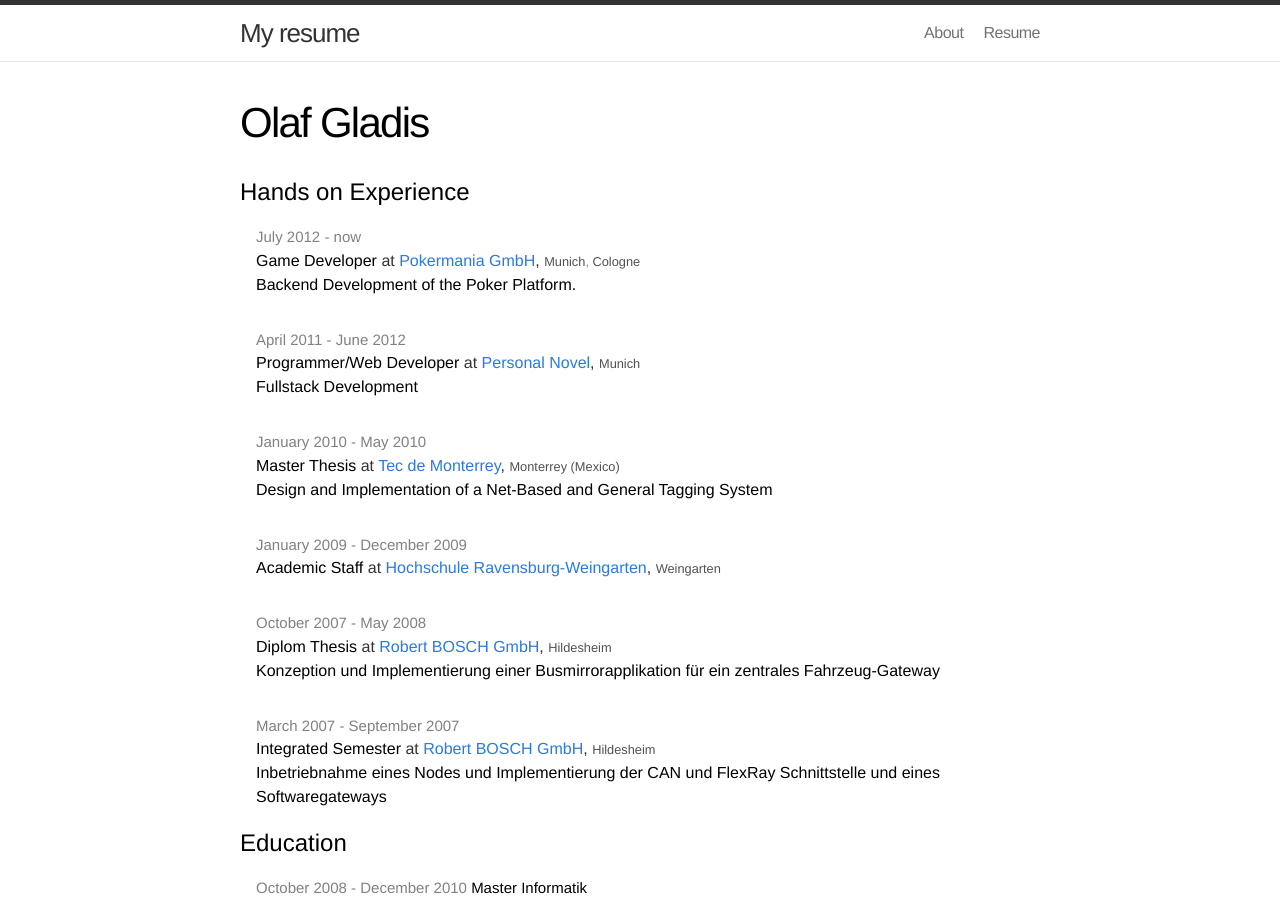
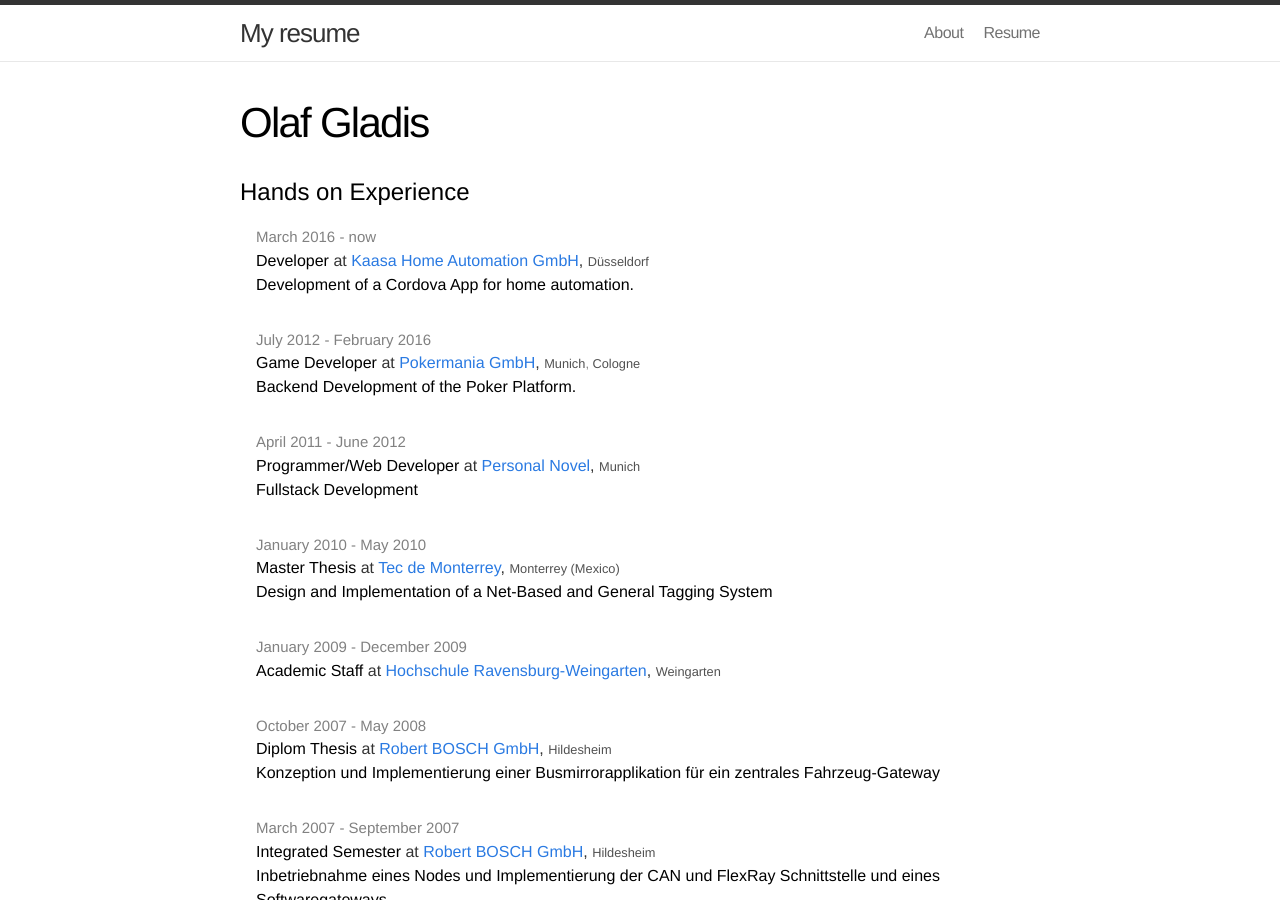
Before and after one commit to hwmrocker/resume, a Jekyll site: the page built from index.html, in a window 1280 px wide and 900 px high. Built offline with Jekyll 4.4.1, drawn with Linux system fonts in a browser that asks for light colours.

Commit message:
kaasahome

```diff
--- a/_data/resume.yaml
+++ b/_data/resume.yaml
@@ -34,8 +34,30 @@
   name_de: Praktische Erfahrung
   name_en: Hands on Experience
   timeframes:
-    - timeframe_de: Juli 2012 - jetzt
-      timeframe_en: July 2012 - now
+    - timeframe_de: März 2016 - jetzt
+      timeframe_en: March 2016 - now
+      uid: xkaasa
+      what_de: Programmierer
+      what_en: Developer
+      company: Kaasa Home Automation GmbH
+      url: http://kaasahome.com/home/
+      location:
+        - name_de: Düsseldorf
+          name_en: Düsseldorf
+          osm_link: "https://www.openstreetmap.org/way/45726025"
+      description_de: Entwicklung einer Cordova App für die Hausautomation.
+      description_en: Development of a Cordova App for home automation.
+      technology:
+        - Linux
+        - Java Script
+        - Coffee Script
+        - Jade
+        - Stylus (CSS)
+        - Gulp
+        - Websockets
+        - Python
+    - timeframe_de: Juli 2012 - Februar 2016
+      timeframe_en: July 2012 - February 2016
       uid: xpm
       what_de: Game Developer
       what_en: Game Developer
```
